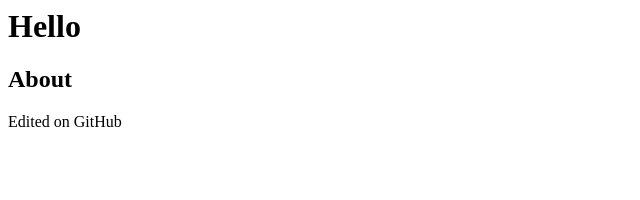
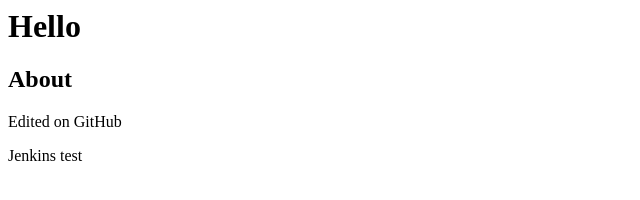
Before and after one commit to vishwavishwavv90256/mysite, a plain HTML site: page index.html in a window 1280 px wide. Shown: the full height of the page, 0-640 px from the left. Drawn offline with Linux system fonts and the light colour scheme.

Commit message:
jenkins test

```diff
--- a/index.html
+++ b/index.html
@@ -1,3 +1,4 @@
 <h1>Hello</h1>
 <h2>About</h2>
 <p>Edited on GitHub</p>
+<p>Jenkins test</p>
```
